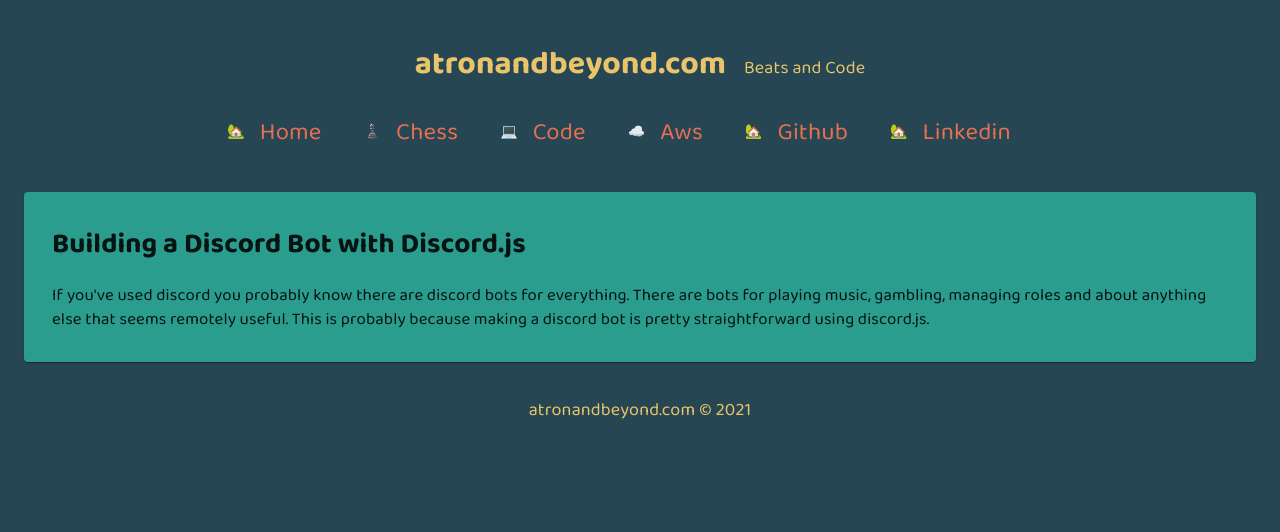
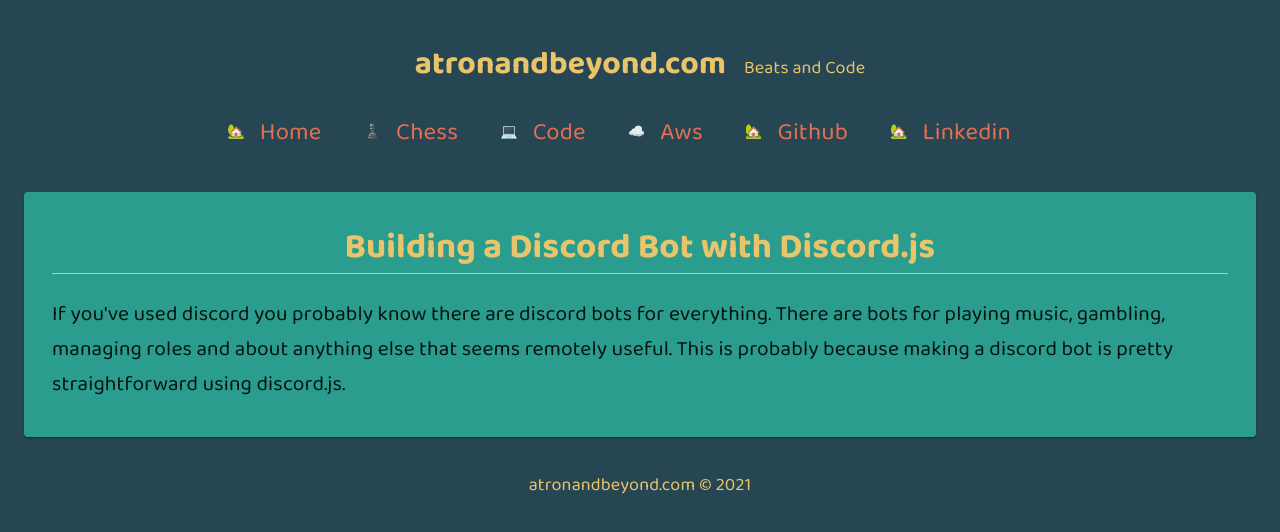
Before and after one commit to awayawm/atronandbeyond.com, a React app: page /article/building-a-discord-bot-with-discord-js in a window 1280 px wide. Shown: the top 532 px of the page. Built offline with nearby package versions, Linux system fonts and the light colour scheme; a web font is replaced by a local one.

Commit message:
update some styles

```diff
--- a/src/Components/Article.js
+++ b/src/Components/Article.js
@@ -14,10 +14,12 @@
             <Helmet>
                 <title>Atronandbeyond.com: {props.article.title}</title>
             </Helmet>
-            <ArticlePaper className="paper-article">
+            <ArticlePaper className="paper-article article">
                 <h1>{props.article.title}</h1>
                 {/* eslint-disable-next-line react/no-children-prop */}
-                <ReactMarkdown children={props.data}/>
+                <ReactMarkdown>
+                    {props.data}
+                </ReactMarkdown>
             </ArticlePaper>
             <Footer {...props} />
         </>
--- a/src/Components/ArticlePreview.js
+++ b/src/Components/ArticlePreview.js
@@ -6,6 +6,7 @@
 import ReactMarkdown from "react-markdown";
 import PropTypes from "prop-types";
 import withData from './withData'
+import '../css/Articles.css'
 
 let ArticlePreview = (props) => {
     return (
--- a/src/css/Article.css
+++ b/src/css/Article.css
@@ -1,3 +1,16 @@
 .paper-article {
     padding: 1em 2em;
+    line-height: 2.5em;
 }
+
+.article > h1 {
+    font-size: 2.5em;
+    text-align: center;
+    color: #e9c46a;
+    border-bottom: 1px solid #e9c46a;
+    padding-bottom: 8px;
+}
+
+.article > p {
+    font-size: 1.5em;
+}
```
Also changed, not shown: src/markdown/reading-pgn-from-the-dgt-electronic-chessboard.md (line endings or trailing spaces).
